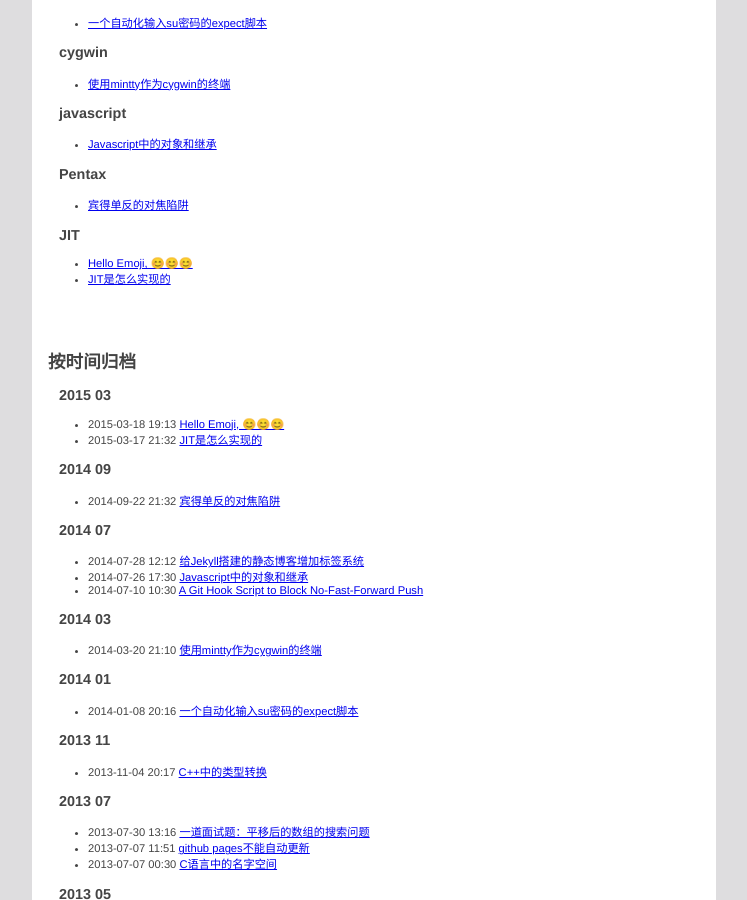
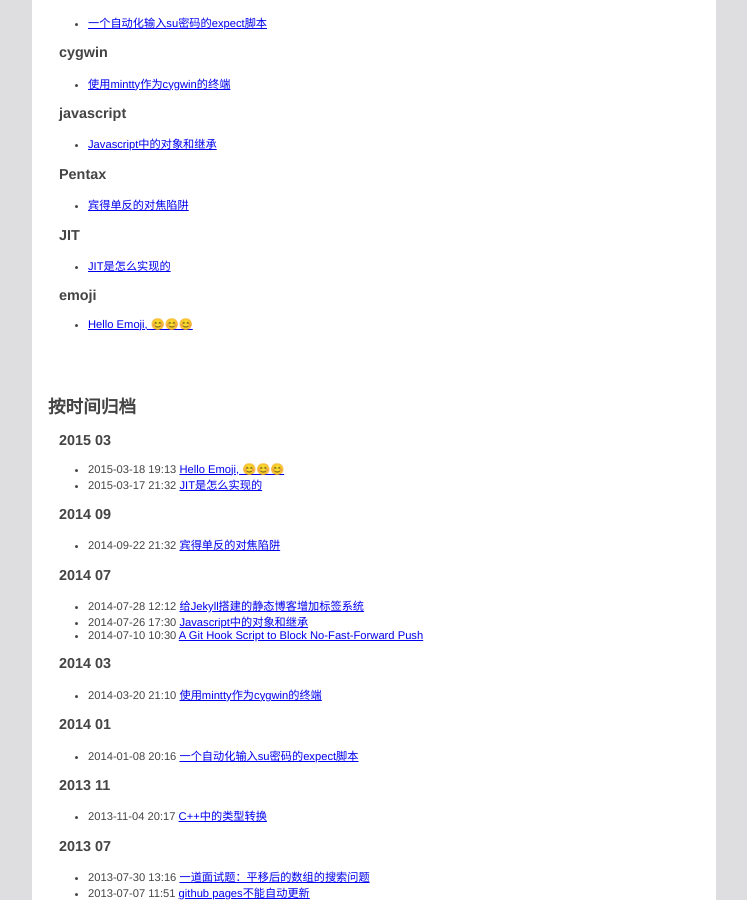
Before and after one commit to RockHong/rockhong.github.com, a Jekyll site: the page built from tags.html, in a window 1280 px wide and 900 px high, scrolled down 741 px. Shown: the whole window, without its empty margins (139-886 px from the left). Built offline with Jekyll 4.4.1, drawn with Linux system fonts in a browser that asks for light colours; comment, search, counter and statistics services are not loaded.

Commit message:
Update 2015-03-18-hello-emoji.md

```diff
--- a/_posts/2015-03-18-hello-emoji.md
+++ b/_posts/2015-03-18-hello-emoji.md
@@ -8,7 +8,7 @@
 is_short: true
 subtitle:
 tags:
-- JIT
+- emoji
 date: 2015-03-18 19:13:00
 image:
 image_desc:
```
